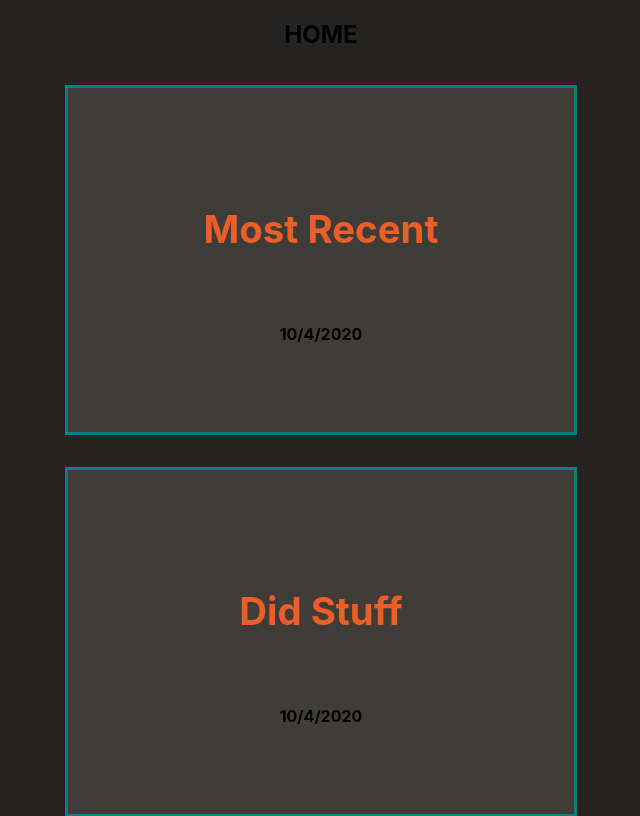
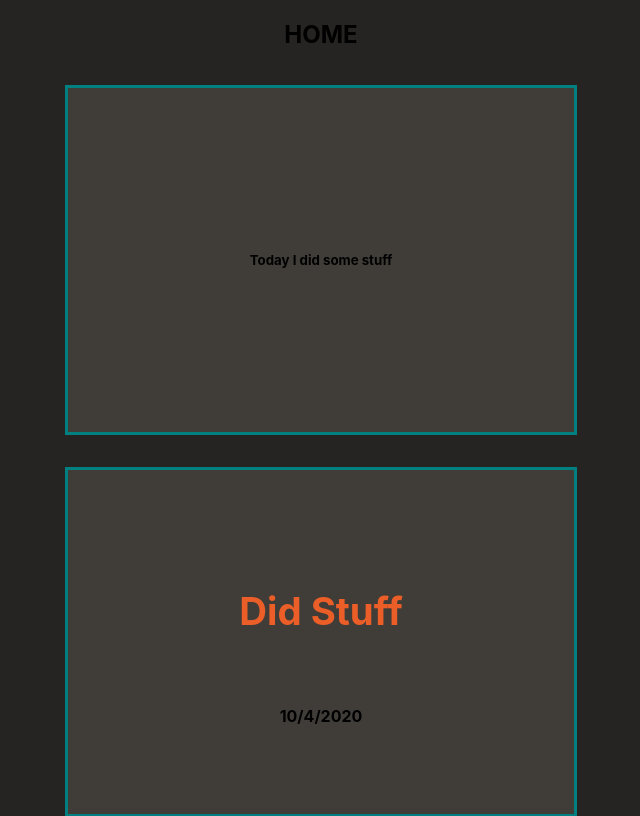
Before and after one commit to A-Schuster/A-Schuster, a Next.js app: page /blog in a window 1280 px wide. Shown: the top 816 px of the page, without its empty margins (319-959 px from the left). Built offline with nearby package versions, Linux system fonts and the light colour scheme.

Commit message:
Getting there, posts fade in/out but gets off position for some reason.

```diff
--- a/components/Blog/Blog.js
+++ b/components/Blog/Blog.js
@@ -4,21 +4,39 @@ import { Title } from "../../styles/Home.style";
 
 export const BlogComponent = (props) => {
   const [selected,setSelected] = useState(false);
+  let timeout = false
 
-  const handleSelect = () => {
-    props.visibility ? setSelected(true) : setSelected(false)
+  const postPos = useRef()
+
+  const checkScrollPos = () => {
+    let postPosInfo = postPos.current.getBoundingClientRect();
+    console.log(postPosInfo)
+    if(window.self.scrollY < postPosInfo.top && (window.self.scrollY + (window.screen.height * .75) > postPosInfo.bottom)){
+      setSelected(true)
+    }
+    else(setSelected(false))
   }
 
-  const pageY = useRef()
   useEffect(() => {
-    let pagePos = [pageY.current.getBoundingClientRect(),props.post.id]
-    props.getPostPos(pagePos)
+    window.addEventListener('scroll',handleScroll)
+    return () => {
+      window.removeEventListener('scroll',handleScroll)
+    }
   },[])
 
-
+  const handleScroll = () => {
+    if(!timeout) {
+      console.log("nottimedout")
+      checkScrollPos()
+      timeout = true;
+    }
+    setTimeout(() => {
+      timeout = false
+    },150)
+  }
 
   return (
-    <PostWrapper onClick={handleSelect} ref={pageY}>
+    <PostWrapper ref={postPos}>
       {!selected && <>
         <Title>
           {props.post.title}
--- a/pages/blog.js
+++ b/pages/blog.js
@@ -6,48 +6,45 @@ import { ReuseCont } from '../styles/Home.style';
 import { BlogWrapper } from '../styles/Blog.style';
 
 export const Blog = () => {
-  const postYs = []
-  let ticking = useRef(false)
-  let lastScrollY = useRef(0)
 
-  const winRef = useRef()
+  // const winRef = useRef()
 
-  useEffect(() => {
-    window.addEventListener('scroll',handleScroll)
-    return () => {
-      window.removeEventListener('scroll',handleScroll)
-    }
-  },[])
+  // useEffect(() => {
+  //   window.addEventListener('scroll',handleScroll)
+  //   return () => {
+  //     window.removeEventListener('scroll',handleScroll)
+  //   }
+  // },[])
 
-  const getPostY = (val) => {
-    postYs.push(val)
-  }
+  // const getPostY = (val) => {
+  //   postYs.push(val)
+  // }
 
-  const checkScrollPos = () => {
-    postYs.forEach(post => {
-      if(post[0].top < window.top.scrollY && post[0].bottom > window.top.scrollY){
-        console.log("top is in")
-      }
-    })
-  }
+  // const checkScrollPos = () => {
+  //   postYs.forEach(post => {
+  //     if(post[0].top < window.top.scrollY && post[0].bottom > window.top.scrollY){
+  //       console.log("top is in")
+  //     }
+  //   })
+  // }
 
-  const handleScroll = () => {
-    // if (!ticking) {
-    //   window.requestAnimationFrame(() => {
-    //     winRef.current.style.top = `${lastScrollY}px`;
-    //     ticking = false;
-    //   })
-    //   ticking = true;
-    // }
-    if(Math.floor(window.top.scrollY) % 2 === 0){
-      checkScrollPos()
-    }
-  }
+  // const handleScroll = () => {
+  //   // if (!ticking) {
+  //   //   window.requestAnimationFrame(() => {
+  //   //     winRef.current.style.top = `${lastScrollY}px`;
+  //   //     ticking = false;
+  //   //   })
+  //   //   ticking = true;
+  //   // }
+  //   if(Math.floor(window.top.scrollY) % 2 === 0){
+  //     checkScrollPos()
+  //   }
+  // }
 
   return (
-    <BlogWrapper ref={winRef} >
+    <BlogWrapper >
       <Link href="/"><h1>HOME</h1></Link>
-      {Posts.reverse().map((post,index) => <ReuseCont key={`${post.id + index}`}><BlogComponent getPostPos={getPostY} post={post}/></ReuseCont>)}
+      {Posts.reverse().map((post,index) => <ReuseCont key={`${post.id + index}`}><BlogComponent post={post}/></ReuseCont>)}
     </BlogWrapper>
   )
 }
@@ -55,4 +52,4 @@ export const Blog = () => {
 
 export default Blog
 
-// document.getElementById("taco").getBoundingClientRect
+// document.getElementById("taco").getBoundingClientRect()
```
Also changed, not shown: components/AboutMe/AboutMe.js (+5 -10 lines).
